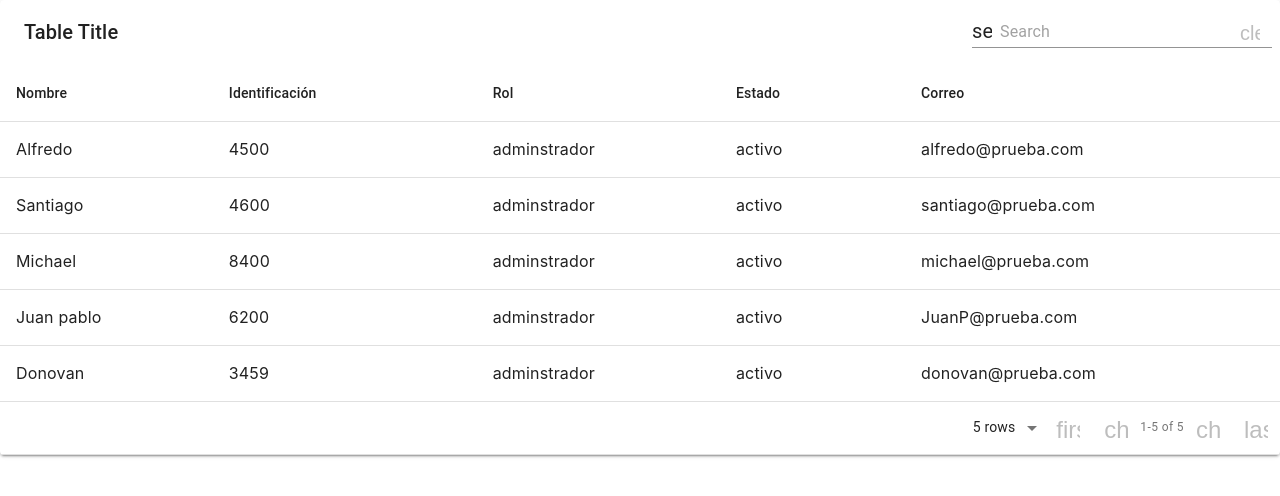
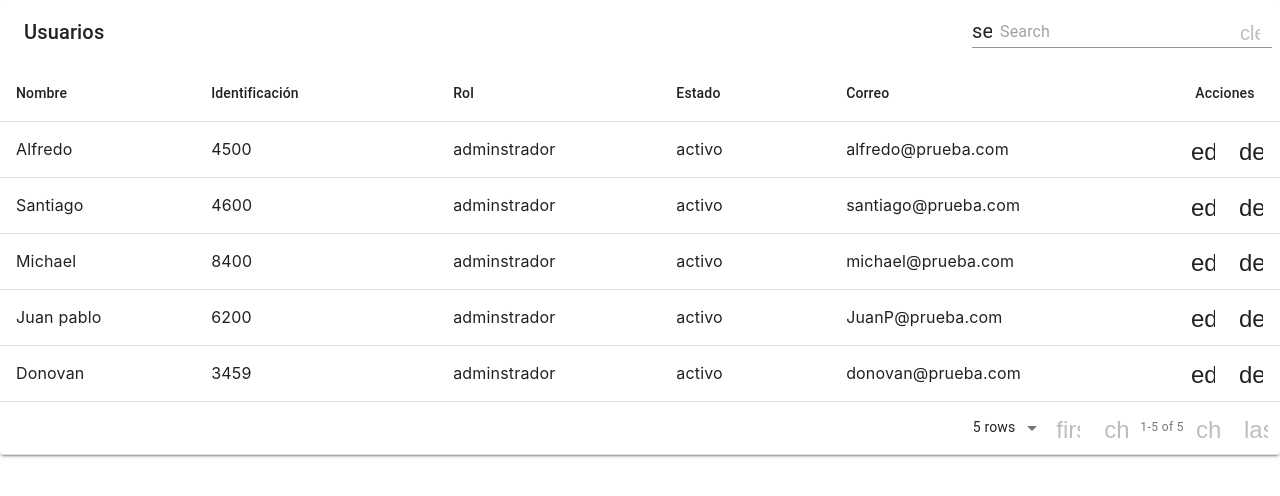
Before and after one commit to Dev-Spaces/backoffice-investigacion-frontend, a React (Create React App) app in the folder dev-spaces/: page /usuarios in a window 1280 px wide. Shown: the top 496 px of the page. Built offline with nearby package versions, Linux system fonts and the light colour scheme.

Commit message:
agregar material ui

```diff
--- a/dev-spaces/package.json
+++ b/dev-spaces/package.json
@@ -4,6 +4,8 @@
   "private": true,
   "dependencies": {
     "@material-ui/core": "^4.12.3",
+    "@mui/icons-material": "^5.2.1",
+    "@mui/material": "^5.2.3",
     "@testing-library/jest-dom": "^5.11.4",
     "@testing-library/react": "^11.1.0",
     "@testing-library/user-event": "^12.1.10",
--- a/dev-spaces/src/pages/usuarios.jsx
+++ b/dev-spaces/src/pages/usuarios.jsx
@@ -1,5 +1,6 @@
-import { Link } from 'react-router-dom';
 import MaterialTable from "material-table";
+
+
 
 function Usuarios(){
 
@@ -40,6 +41,27 @@ function Usuarios(){
         <div>
             <MaterialTable columns={columnas}
             data = {data}
+            title="Usuarios"
+            actions={[
+             {
+              icon: 'edit',
+              tooltip: 'Editar usuario',
+              onclick: (event, rowData)=>alert('Has presionado editar al artista: ' + rowData.usuario)
+             },
+             {
+              icon: 'delete',
+              tooltip: 'Eliminar usuario',
+              onclick: (event, rowData)=>window.confirm('Estas seguro de que deseas eliminar al artista: ' + rowData.usuario+'?')
+             }
+            ]}
+            options={{
+                actionsColumnIndex: -1
+            }}
+            localization={{
+                header:{
+                    actions: 'Acciones'
+                }
+            }}
             />
         </div>
     );
```
Also changed, not shown: 1 other file (tests, documents, lock files or other folders).
